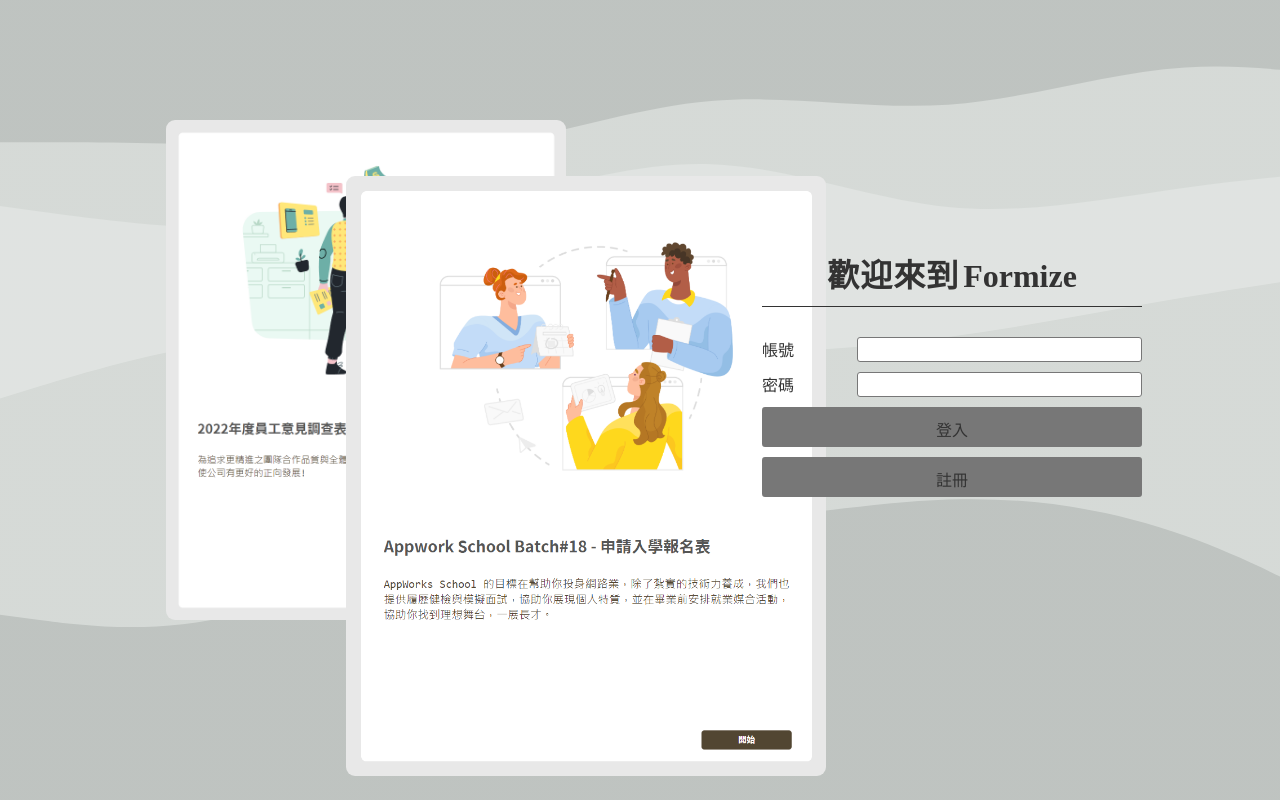
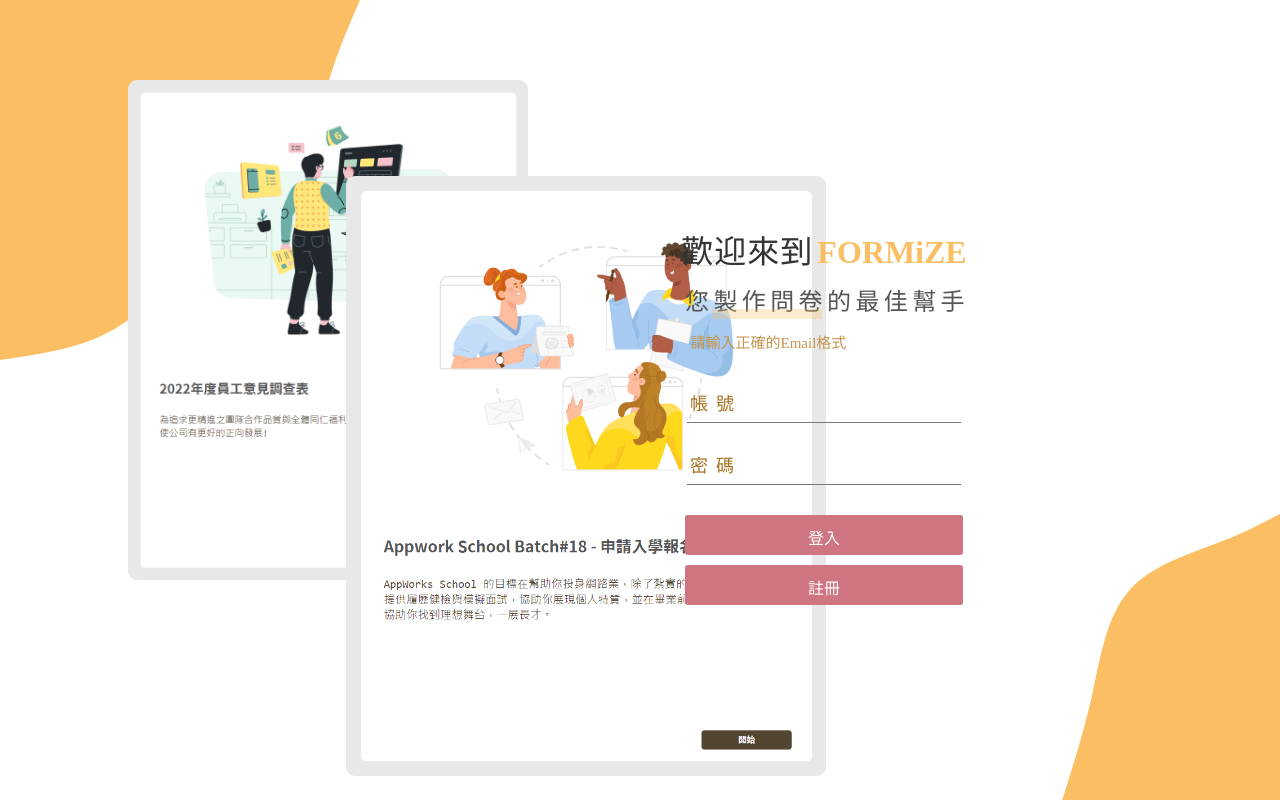
Before and after one commit to f0955710119/formize, a Next.js app: page / in a window 1280 px wide. Both pictures are taken after a click on the button "登入". Built offline with nearby package versions, Linux system fonts and the light colour scheme; no server answers; a web font is replaced by a local one.

Commit message:
Add layout to landing page

```diff
--- a/pages/index.tsx
+++ b/pages/index.tsx
@@ -12,10 +12,10 @@ const DefalutMain = styled.main`
 
   /* background-image: url("images/main-bg.svg"); */
   background-image: linear-gradient(
-      rgba(255, 255, 255, 0.4),
-      rgba(255, 255, 255, 0.4)
+      rgba(255, 255, 255, 0.2),
+      rgba(255, 255, 255, 0.2)
     ),
-    url("images/setting-bg.svg");
+    url("images/blob-scene-haikei (1).svg");
   background-repeat: no-repeat;
   /* background-position: 20% 30%; */
   background-size: cover;
@@ -23,8 +23,8 @@ const DefalutMain = styled.main`
 
 const FirstPicture = styled.div`
   position: absolute;
-  top: 15%;
-  left: 13%;
+  top: 10%;
+  left: 10%;
   width: 40rem;
   height: 50rem;
   border-radius: 9px;
@@ -32,6 +32,7 @@ const FirstPicture = styled.div`
   background-image: url("images/landing-page.png");
   background-repeat: no-repeat;
   background-size: cover;
+  z-index: 1;
 `;
 
 const SecondPicture = styled.div`
@@ -47,6 +48,7 @@ const SecondPicture = styled.div`
   background-image: url("images/landing-page-2.png");
   background-repeat: no-repeat;
   background-size: cover;
+  z-index: 2;
 `;
 const Home: NextPage = () => {
   useLoginCheck();
--- a/src/components/Admin/FormAnalysis/StatisResponseItem.tsx
+++ b/src/components/Admin/FormAnalysis/StatisResponseItem.tsx
@@ -163,7 +163,7 @@ const renderResponseItemContent = (
               </WordCloudWrapper>
               <BarWrapper>
                 <StatisBar count={countForChart} />
-                <ChartTitle>
+                <ChartTitle style={{ transform: "translateX(2rem)" }}>
                   圖{index + 1}-2、{title.split(" ")[0]}-長條圖統計
                 </ChartTitle>
               </BarWrapper>
@@ -211,7 +211,7 @@ const renderResponseItemContent = (
           </WordCloudWrapper>
           <BarWrapper>
             <StatisBar count={countForChart} />
-            <ChartTitle>
+            <ChartTitle style={{ transform: "translateX(2rem)" }}>
               圖{index + 1}-2、{title.split(" ")[0]}-長條圖統計
             </ChartTitle>
           </BarWrapper>
@@ -239,7 +239,7 @@ const renderResponseItemContent = (
           </PieWrapper>
           <BarWrapper>
             <StatisBar count={countForOptionType} />
-            <ChartTitle>
+            <ChartTitle style={{ transform: "translateX(2rem)" }}>
               圖{index + 1}-2、{title.split(" ")[0]}-長條圖統計
             </ChartTitle>
           </BarWrapper>
--- a/src/components/LandingPage/LoginForm.tsx
+++ b/src/components/LandingPage/LoginForm.tsx
@@ -11,25 +11,25 @@ import adminActionType from "../../store/actionType/adminActionType";
 
 const Form = styled.form`
   position: absolute;
-  top: 30%;
-  right: 10%;
+  top: 27%;
+  right: 20%;
   display: flex;
   flex-direction: column;
   padding: 1rem;
   width: 40rem;
+  z-index: 3;
 `;
 
 const DefaultLandingTitle = styled.h1`
   display: block;
+  /* margin-bottom: 1rem; */
+  padding-bottom: 1rem;
+  width: 100%;
   font-size: 3.2rem;
-  font-weight: bold;
+  font-weight: normal;
   text-align: center;
-  margin-bottom: 3rem;
-  padding-bottom: 1rem;
-  border-bottom: 1px solid #333;
-  width: 100%;
 `;
-// BUG:之後會做成UI接收props來改變字體
+
 const TraditionalText = styled.span`
   font-family: inherit;
   margin-right: 0.4rem;
@@ -38,10 +38,38 @@ const TraditionalText = styled.span`
 
 const EnglishText = styled.span`
   font-family: inherit;
+  font-weight: bold;
+  /* background-image: linear-gradient(to right, #fcbe63, #c4944d); */
+  background-color: #fcbe63;
+  -webkit-background-clip: text;
+  background-clip: text;
+  color: transparent;
+`;
+
+const SubTitle = styled(TraditionalText)`
+  position: relative;
+  font-size: 2.4rem;
+  margin-bottom: 6.4rem;
+  text-align: center;
+  letter-spacing: 4.4px;
+  padding: 0 1rem 0 2rem;
+  color: #555;
+
+  &::before {
+    content: "";
+    position: absolute;
+    bottom: -0.2rem;
+    left: 7.8rem;
+    height: 1rem;
+    width: 11rem;
+    background-color: #fcbf634c;
+    /* border-radius: 30px; */
+  }
 `;
 
 const Field = styled.div`
-  margin-bottom: 1rem;
+  position: relative;
+  margin-bottom: 2rem;
   width: 100%;
   display: flex;
   border-radius: 3px;
@@ -49,43 +77,81 @@ const Field = styled.div`
 
 const Label = styled.label`
   width: 10rem;
+  position: absolute;
+  top: 0.75rem;
+  left: 5.6rem;
+  font-size: 1.8rem;
+  color: #a77121;
+  letter-spacing: 8px;
+  transition: opacity 0.3s ease-in-out, transform 0.3s ease-in-out;
+`;
+
+const ErrorMessage = styled.div`
+  position: absolute;
+  top: 11.5rem;
+  left: 50%;
+  width: 71%;
+  transform: translate(-47%, 0);
+  font-size: 1.5rem;
+  color: #c4944d;
+
+  animation: moveInTop 0.5s ease-in-out;
+
+  @keyframes moveInTop {
+    0% {
+      opacity: 0;
+      transform: translate(-47%, -1rem);
+    }
+    100% {
+      opacity: 1;
+      transform: translate(-47%, 0);
+    }
+  }
 `;
 
 const Input = styled.input`
-  width: 30rem;
-  border-radius: 3px;
-  padding: 0.4rem;
-  border: 1px solid #777;
+  width: 72%;
+  padding: 1rem 0;
+  font-size: 1.8rem;
+  border: none;
+  border-bottom: 1px solid #777;
+  margin: 0 auto;
+  background-color: transparent;
+
+  &:focus ~ ${Label},&:not(:focus):valid ~ ${Label} {
+    opacity: 0;
+    transform: translateY(-2rem);
+  }
 `;
 
 const Button = styled.button`
-  width: 100%;
+  margin: 0 auto;
+  margin-top: 1rem;
+
+  padding: 1rem;
+  width: 72.9%;
   height: 4rem;
-  padding: 1rem;
 
-  color: #333;
+  color: #fff;
+  font-family: inherit;
   font-size: 1.6rem;
-  background-color: #777;
+  background-color: #cf7581;
   border-radius: 3px;
+  cursor: pointer;
 
   &:hover {
-    color: #fff;
-    background-color: #333;
-  }
-
-  &:not(:last-child) {
-    margin-bottom: 1rem;
+    background-color: #9c414d;
   }
 `;
 
 const LoginForm: FC = () => {
   const router = useRouter();
   const context = useContext(adminContext);
-  const [userInfo, setUserInfo] = useState<UserInfoType>({
+  const [userInfo, setUserInfo] = useState<{ [key: string]: string }>({
     email: "",
     password: "",
+    errorMessage: "",
   });
-  const initAdminHandler = useInitAdminInfo();
 
   const changeAccountHandler: ChangeHandler = (event) => {
     const { value } = event.target;
@@ -93,6 +159,7 @@ const LoginForm: FC = () => {
       return {
         ...prevState,
         email: value,
+        errorMessage: "",
       };
     });
   };
@@ -102,6 +169,7 @@ const LoginForm: FC = () => {
       return {
         ...prevState,
         password: value,
+        errorMessage: "",
       };
     });
   };
@@ -113,6 +181,7 @@ const LoginForm: FC = () => {
     const invalidPassword = !passwordRegex.test(password);
 
     if (invalidEmail) return "請輸入正確的Email格式";
+
     if (invalidPassword)
       return "密碼請輸入至少6個字元的英文字母或數字，且不得包含特殊符號";
 
@@ -125,17 +194,31 @@ const LoginForm: FC = () => {
       const errorMessage = checkSignInput(email, password);
       if (errorMessage) throw new Error(errorMessage);
 
-      const adminInfo = await firebase.nativeLogin({ email, password });
+      const adminInfo = await firebase
+        .nativeLogin({ email, password })
+        .catch(() => {
+          throw new Error(
+            "帳號密碼的輸入可能有錯別字，請再確認一次您的帳號密碼"
+          );
+        });
 
-      if (!adminInfo) return;
+      if (!adminInfo)
+        throw new Error("帳號密碼的輸入可能有錯別字，請再確認一次您的帳號密碼");
+
       const uid = "" + adminInfo.id;
 
       context.setField(adminActionType.UID, uid);
-      // await initAdminHandler(uid);
+
       alert("登入成功，將前往問卷管理頁面!");
       router.push("/admin");
     } catch (error: any) {
-      alert(error.message);
+      setUserInfo((prevState) => {
+        return {
+          ...prevState,
+          errorMessage: error.message,
+        };
+      });
+      console.log(error.message);
     }
   };
 
@@ -144,38 +227,57 @@ const LoginForm: FC = () => {
       const errorMessage = checkSignInput(email, password);
       if (errorMessage) throw new Error(errorMessage);
       //BUG: 之後要寫type gurad + validation
-      const uid = await firebase.createNativeUser({ email, password });
+      const uid = await firebase
+        .createNativeUser({ email, password })
+        .catch(() => {
+          throw new Error("帳號密碼已存在，請嘗試其他排序組合");
+        });
+
+      if (!uid) throw new Error("帳號密碼已存在，請嘗試其他排序組合");
       context.setField(adminActionType.UID, uid);
-      // await initAdminHandler(uid);
       router.push("/admin");
       alert("註冊成功，將前往問卷管理頁面!");
     } catch (error: any) {
-      alert(error.message);
+      setUserInfo((prevState) => {
+        return {
+          ...prevState,
+          errorMessage: error.message,
+        };
+      });
+      console.log(error.message);
     }
   };
   return (
     <Form>
       <DefaultLandingTitle>
         <TraditionalText>歡迎來到</TraditionalText>
-        <EnglishText>Formize</EnglishText>
+        <EnglishText>FORMiZE</EnglishText>
       </DefaultLandingTitle>
+      <SubTitle>您製作問卷的最佳幫手</SubTitle>
+      {userInfo.errorMessage !== "" && (
+        <ErrorMessage>{userInfo.errorMessage}</ErrorMessage>
+      )}
       <Field>
-        <Label>帳號</Label>
         <Input
           type="text"
           name="account"
           autoComplete="off"
+          id="account"
           onChange={changeAccountHandler}
+          required
         />
+        <Label htmlFor="account">帳號</Label>
       </Field>
       <Field>
-        <Label>密碼</Label>
         <Input
           type="password"
           name="password"
           autoComplete="off"
+          id="password"
           onChange={changePasswordHandler}
+          required
         />
+        <Label htmlFor="password">密碼</Label>
       </Field>
       <Button
         type="button"
```
Also changed, not shown: src/components/UI/Loading.tsx (+4 -4 lines), public/images/blob-scene-haikei (1).svg (added), public/images/landing-page-bg.svg (added).
